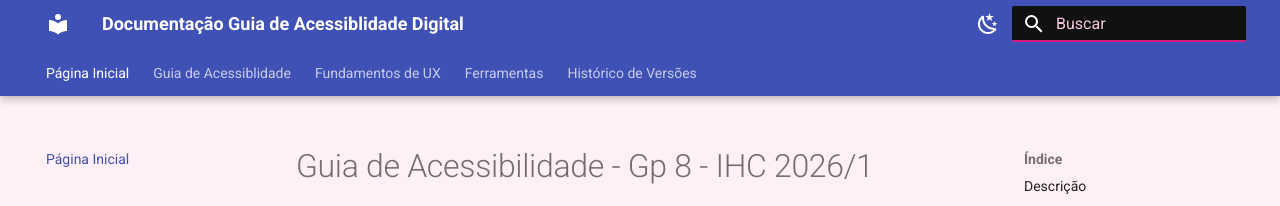
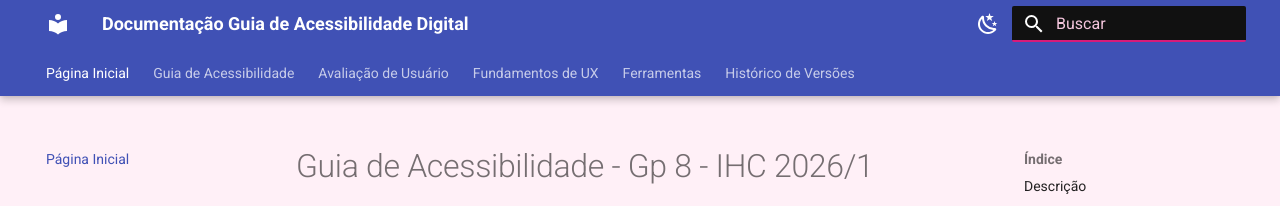
Before and after one commit to UnB-IHC/IHC_2026.2_Grupo01, an MkDocs documentation site: the page built from docs/index.md, in a window 1280 px wide. Shown: the top 206 px of the page. Built offline with MkDocs 1.6.1 and Material for MkDocs 9.7.7, drawn with Linux system fonts in a browser that asks for light colours.

Commit message:
docs: Correção rota site.

```diff
--- a/mkdocs.yml
+++ b/mkdocs.yml
@@ -1,17 +1,18 @@
-site_name: Documentação Guia de Acessiblidade Digital
+site_name: Documentação Guia de Acessibilidade Digital
+site_url: https://unb-ihc.github.io/IHC_2026.2_Grupo01/
 
 nav:
   - Página Inicial: index.md
-  - Guia de Acessiblidade:
+  - Guia de Acessibilidade:
       - Sobre: guia_acessibilidade/sobre.md
       - Gestão de Projetos: guia_acessibilidade/guia_gestao.md
       - Desenvolvimento: guia_acessibilidade/guia_desenvolvimento.md
       - Design: guia_acessibilidade/guia_design.md
       - Conteúdo: guia_acessibilidade/guia_conteudo.md
       - Resultado Final: resultado/resultado.md
-      - Avaliação de Usuário:
-          - Roteiro de Avaliação: resultado/roteiro.md
-          - Resultados da Avaliação: resultado/resultados_avaliacao.md
+  - Avaliação de Usuário:
+      - Roteiro de Avaliação: resultado/roteiro.md
+      - Resultados da Avaliação: resultado/resultados_avaliacao.md
   - Fundamentos de UX:
       - Avaliação de UX e Heurísticas de Nielsen: ux/ux.md
       - Personas: ux/personas.md
@@ -25,6 +26,7 @@ nav:
 
 theme:
   name: material
+  language: pt
   features:
     - navigation.instant
     - navigation.tracking
@@ -38,8 +40,6 @@ theme:
     - content.tabs.link
     - content.code.annotation
     - content.code.copy
-  language: pt
-
   palette:
     - scheme: default
       primary: custom
```
